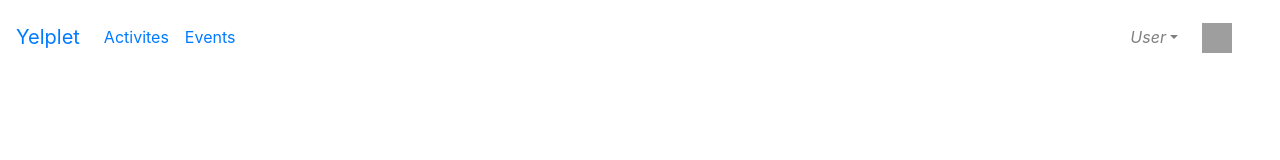
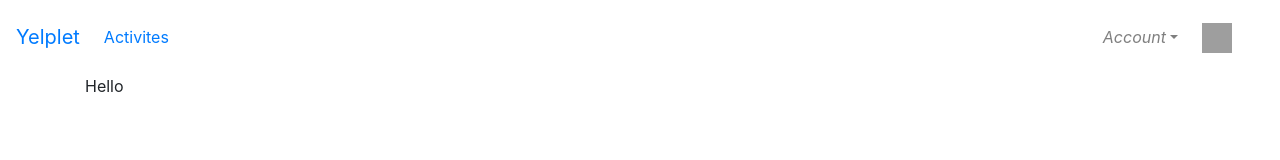
Before and after one commit to patrickcandlin/Toddler-Yelp-vue, a Vue app: page /profile in a window 1280 px wide. Shown: the top 160 px of the page. Built offline with nearby package versions, Linux system fonts and the light colour scheme; grey boxes are pictures that could not be loaded.

Commit message:
added changes to clean up code for prsentation

```diff
--- a/src/components/NavBar.vue
+++ b/src/components/NavBar.vue
@@ -14,18 +14,16 @@
                     <a>Activites</a>
                 </router-link>
             </b-nav-item>
-            <b-nav-item href="#">
-                <router-link to="/events">
-                  <a> Events </a>
-                </router-link>
-              </b-nav-item>
           </b-navbar-nav>
-          <!-- Right aligned nav items -->
           <b-navbar-nav class="ml-auto">
 
             <b-nav-item-dropdown right>
-              <template slot="button-content"><em>User</em></template>
-              <b-dropdown-item href="#">Profile</b-dropdown-item>
+              <template slot="button-content"><em>Account</em></template>
+                <b-dropdown-item href="#">
+                    <router-link to="/profile">
+                      Profile
+                    </router-link>
+                </b-dropdown-item>
               <b-dropdown-item href="#">Sign Out</b-dropdown-item>
             </b-nav-item-dropdown>
           </b-navbar-nav>
--- a/src/components/activites/Activites.vue
+++ b/src/components/activites/Activites.vue
@@ -45,8 +45,8 @@
                 @viewSelectedBusiness="setSelectedBusiness"
             />
         </b-container>
-        <ReviewModal :selectedBusiness="selectedBusiness"/>
-        <MoreInfoModal :selectedBusiness="selectedBusiness" :reviewsArray="reviewsArray"/>
+        <ReviewModal :selectedBusiness="selectedBusiness" />
+        <MoreInfoModal :selectedBusiness="selectedBusiness" :reviewsArray="reviewsArray" />
 
     </section>
 </template>
@@ -97,15 +97,25 @@ export default {
         },
         setSelectedBusiness(business){
             this.selectedBusiness = business
-        },
+            axios({
+                method: 'get',
+                url: 'http://localhost:3000/reviews',
+                headers: {
+                    'Authorization': `Bearer ${token}`,
+                    }
+            })
+            .then(result => this.reviewsArray = result.data)
 
+
+
+        }
     },
     mounted() {
         axios
         .get('http://localhost:3000/fusion/index', {
                 headers:{'Authorization': `Bearer ${token}`},
                 params: {
-                        term: "Activites", location: "80210"
+                        term: "kids", location: "80205"
                         }
                     }
             )
--- a/src/components/activites/Card.vue
+++ b/src/components/activites/Card.vue
@@ -26,7 +26,7 @@
                 variant="light"
                 v-b-modal.more-info-modal
                 @click="passSelectedBusiness"
-            >
+               >
                 more
             </b-button>
 
@@ -45,7 +45,8 @@ export default {
     methods: {
         passSelectedBusiness() {
             this.$emit("viewSelectedBusiness", this.business)
-        }
+        },
+
     },
     name: "Card"
 }
--- /dev/null
+++ b/src/components/user/Profile.vue
@@ -0,0 +1,5 @@
+<template>
+    <b-container>
+        Hello
+    </b-container>
+</template>
--- a/src/routes.js
+++ b/src/routes.js
@@ -3,10 +3,12 @@ import Activites from "./components/activites/Activites.vue"
 import Events from "./components/events/Events.vue"
 import Login from "./components/user/Login.vue"
 import Signup from "./components/user/Signup.vue"
+import Profile from "./components/user/Profile.vue"
 export const routes = [
     { path: '/', component: Home },
     { path: '/activites', component: Activites, },
     { path: '/events', component: Events, },
     { path: '/login', component: Login, },
-    { path: '/signup', component: Signup, }
+    { path: '/signup', component: Signup, },
+    { path: '/profile', component: Profile, }
 ]
```
